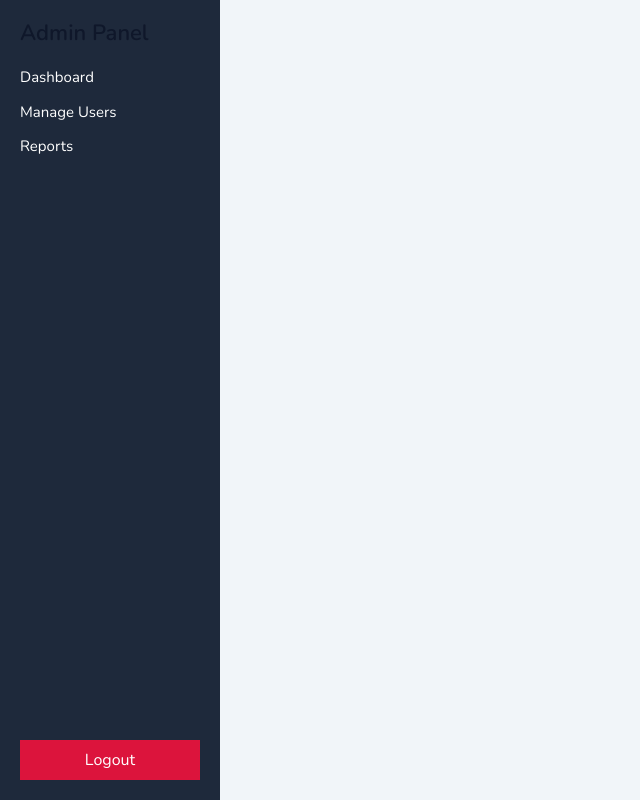
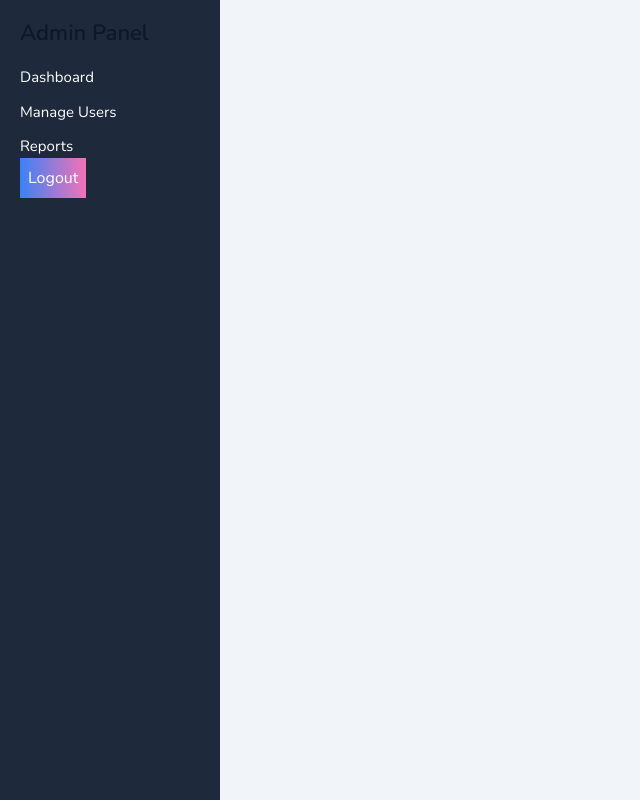
Before and after one commit to nichelleis/Bambinoo, a React (Vite) app in the folder frontend/: page /admin in a window 1280 px wide. Shown: the whole page, without its empty margins (0-640 px from the left). Built offline with nearby package versions, Linux system fonts and the light colour scheme; a web font is replaced by a local one.

Commit message:
Admin layout: updated layout content

```diff
--- a/frontend/src/layouts/AdminLayout.jsx
+++ b/frontend/src/layouts/AdminLayout.jsx
@@ -1,3 +1,4 @@
+import "../admin/components/AdminLayout.css";
 import { Outlet, Link } from "react-router-dom";
 
 export default function AdminLayout() {
@@ -7,65 +8,25 @@ export default function AdminLayout() {
   };
 
   return (
-    <div style={styles.container}>
-      <div style={styles.sidebar}>
-        <h2 style={styles.title}>Admin Panel</h2>
+  <div className="admin-container">
+    <div className="admin-sidebar">
+      <h2 className="admin-title">Admin Panel</h2>
 
-        <nav style={styles.nav}>
-          <Link to="/admin" style={styles.link}>Dashboard</Link>
-          <Link to="/admin/users" style={styles.link}>Manage Users</Link>
-          <Link to="/admin/reports" style={styles.link}>Reports</Link>
+      <nav className="admin-nav">
+        <Link to="/admin" className="admin-link">Dashboard</Link>
+        <Link to="/admin/users" className="admin-link">Manage Users</Link>
+        <Link to="/admin/reports" className="admin-link">Reports</Link>
       </nav>
 
-        <button onClick={handleLogout} style={styles.logoutBtn}>
+      <button onClick={handleLogout} className="admin-logout">
         Logout
       </button>
     </div>
 
-      <div style={styles.content}>
+    <div className="admin-content">
       <Outlet />
     </div>
   </div>
 );
+
 }
-
-const styles = {
-  container: {
-    display: "flex",
-    minHeight: "100vh",
-  },
-  sidebar: {
-    width: "220px",
-    background: "#1e293b",
-    color: "#fff",
-    padding: "20px",
-    display: "flex",
-    flexDirection: "column",
-  },
-  title: {
-    marginBottom: "20px",
-  },
-  nav: {
-    display: "flex",
-    flexDirection: "column",
-    gap: "12px",
-  },
-  link: {
-    color: "#fff",
-    textDecoration: "none",
-    fontSize: "15px",
-  },
-  logoutBtn: {
-    marginTop: "auto",
-    padding: "8px",
-    background: "crimson",
-    color: "#fff",
-    border: "none",
-    cursor: "pointer",
-  },
-  content: {
-    flex: 1,
-    padding: "30px",
-    background: "#f1f5f9",
-  },
-};
```
Lines whose indentation alone changed are shown as unchanged.
